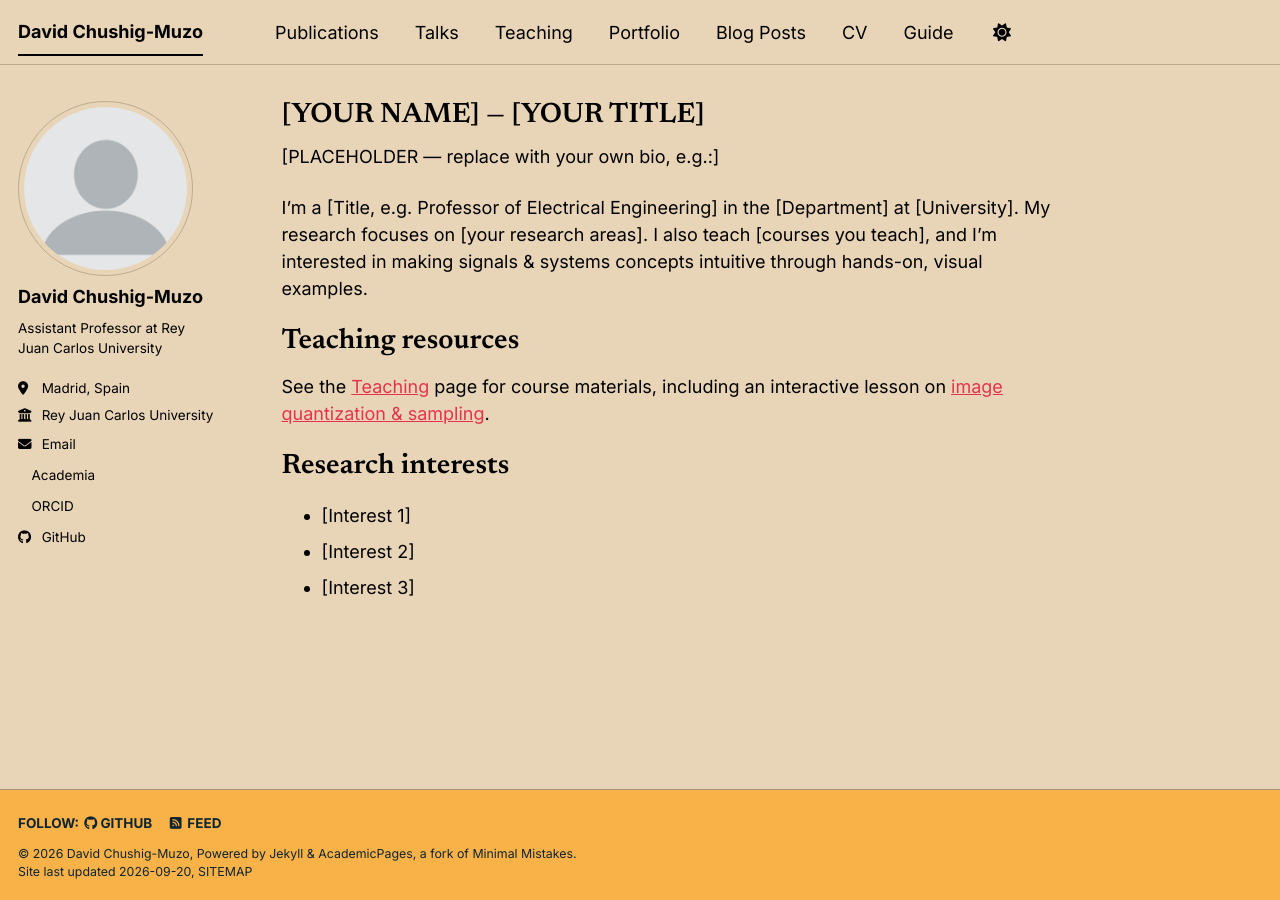
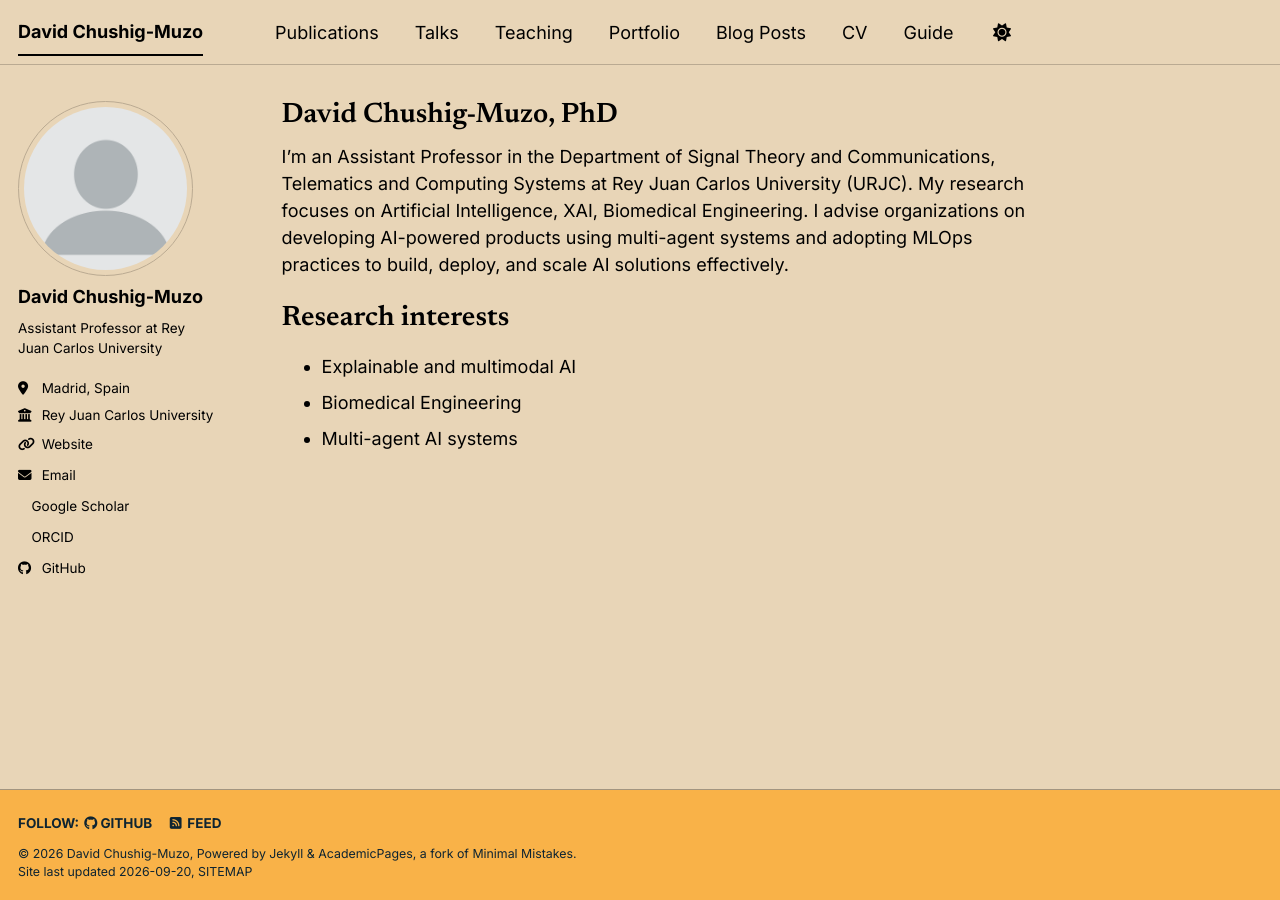
Before and after one commit to cdchushig/cdchushig.github.io, a Jekyll site: the page built from _pages/about.md, in a window 1280 px wide. Built offline with Jekyll 4.4.1, drawn with Linux system fonts in a browser that asks for light colours; a style sheet for code colours, icons or effects is not loaded.

Commit message:
Added last changes

```diff
--- a/_config.yml
+++ b/_config.yml
@@ -29,13 +29,13 @@ author:
   bio              : "Assistant Professor at Rey Juan Carlos University"
   location         : "Madrid, Spain"
   employer         : "Rey Juan Carlos University"
-  uri              : # URL
+  uri              : https://servicios.urjc.es/pdi/ver/david.chushig
   email            : "david.chushig@urjc.es"
 
   # Academic websites
-  academia         : https://servicios.urjc.es/pdi/ver/david.chushig
+  academia         : #
   arxiv            : # URL - Update with the correct link to your profile
-  googlescholar    : # e.g. "https://scholar.google.com/citations?user=YOUR-ID"
+  googlescholar    : https://scholar.google.com/citations?user=XSrW_x8AAAAJ
   inspire-hep      : # URL
   impactstory      : # URL
   orcid            : https://orcid.org/0000-0001-5585-2305
--- a/_pages/about.md
+++ b/_pages/about.md
@@ -1,26 +1,20 @@
 ---
 permalink: /
-title: "[YOUR NAME] — [YOUR TITLE]"
+title: "David Chushig-Muzo, PhD"
 author_profile: true
 redirect_from:
   - /about/
   - /about.html
 ---
 
-[PLACEHOLDER — replace with your own bio, e.g.:]
+I'm an Assistant Professor in the Department of Signal Theory and Communications, Telematics and Computing Systems
+at Rey Juan Carlos University (URJC). My research focuses on Artificial Intelligence, XAI, Biomedical Engineering.
+I advise organizations on developing AI-powered products using multi-agent systems and adopting MLOps practices to
+build, deploy, and scale AI solutions effectively.
 
-I'm a [Title, e.g. Professor of Electrical Engineering] in the [Department] at
-[University]. My research focuses on [your research areas]. I also teach
-[courses you teach], and I'm interested in making signals & systems concepts
-intuitive through hands-on, visual examples.
-
-Teaching resources
-======
-See the [Teaching](/teaching/) page for course materials, including an interactive
-lesson on [image quantization & sampling](/teaching/quantization-sampling-images).
 
 Research interests
 ======
-- [Interest 1]
-- [Interest 2]
-- [Interest 3]
+- Explainable and multimodal AI
+- Biomedical Engineering
+- Multi-agent AI systems
```
Also changed, not shown: _pages/cv.md (+2 -3 lines).
